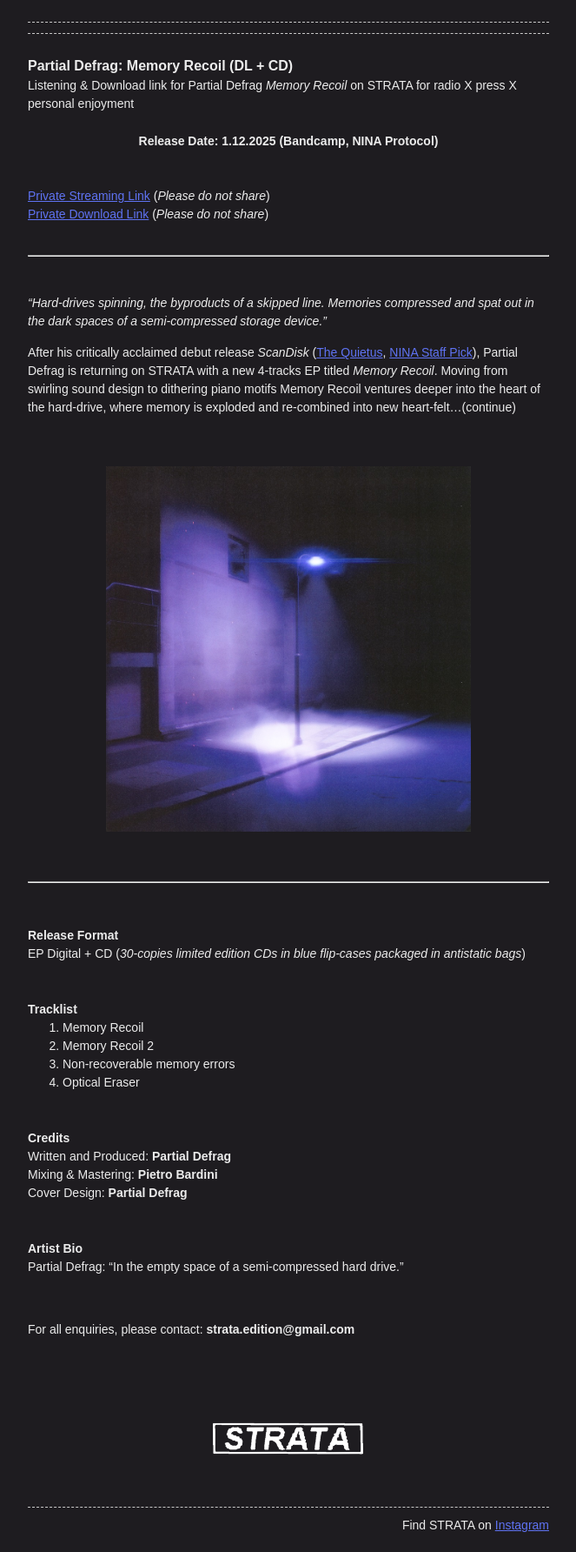
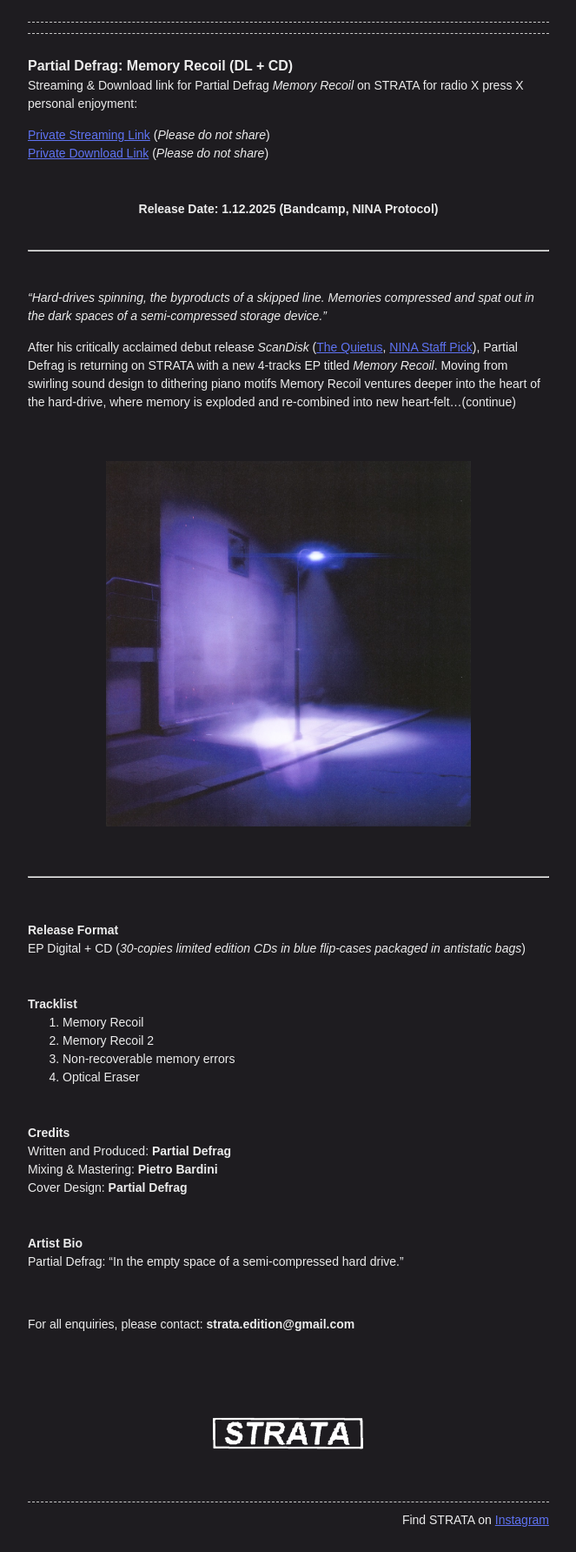
Before and after one commit to StrataEdition/Memory-Recoil-EPK, a Jekyll site: the page built from index.md, in a window 1280 px wide. Shown: the whole page at 87% size, without its empty margins (308-971 px from the left). Built offline with Jekyll 4.4.1, drawn with Linux system fonts in a browser that asks for light colours.

Commit message:
Update index.md

```diff
--- a/index.md
+++ b/index.md
@@ -7,12 +7,12 @@ layout: home
 
 # Partial Defrag: Memory Recoil (DL + CD)
 
-Listening & Download link for Partial Defrag *Memory Recoil* on STRATA for radio X press X personal enjoyment
+Streaming & Download link for Partial Defrag *Memory Recoil* on STRATA for radio X press X personal enjoyment:
 
-### Release Date: 1.12.2025 (Bandcamp, NINA Protocol)
-<br/>
 [Private Streaming Link](https://on.soundcloud.com/52nDFJmNBvthddgR9) (*Please do not share*)
 [Private Download Link](https://drive.google.com/drive/folders/1BUNzDlvQYPKmk4WAZI8S4Yv46X6m0yv8?usp=sharing) (*Please do not share*)
+<br>
+### Release Date: 1.12.2025 (Bandcamp, NINA Protocol)
 <br>
 
 ---
```
